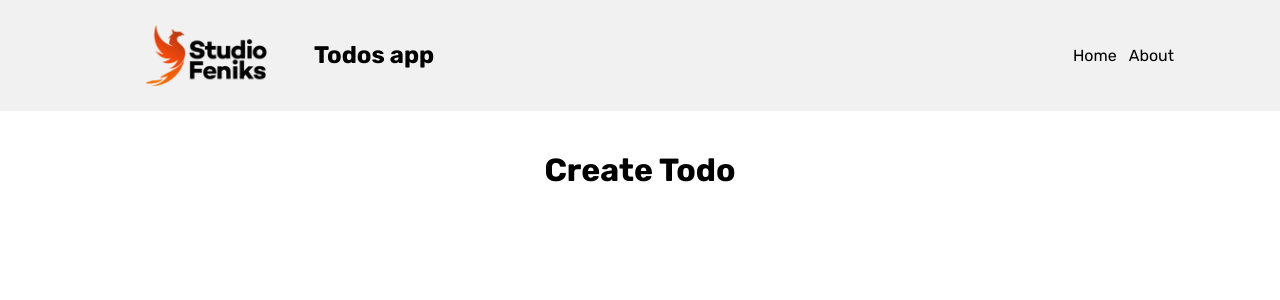
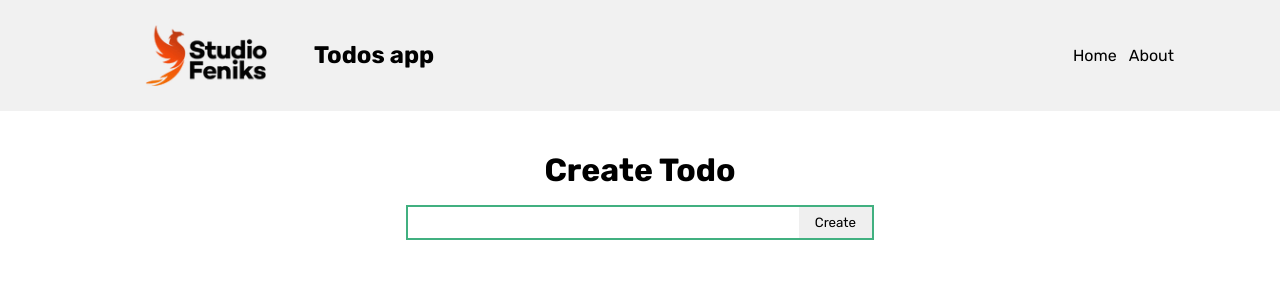
Before and after one commit to MateuszKuruc/vue-todos, a Vue app: page / in a window 1280 px wide. Shown: the top 300 px of the page. Built offline with nearby package versions, Linux system fonts and the light colour scheme.

Commit message:
add input field for todo creator

```diff
--- /dev/null
+++ b/src/components/TodoCreator.vue
@@ -0,0 +1,36 @@
+<script setup></script>
+
+<template lang="">
+  <div class="input-wrap">
+    <input type="text" />
+    <button>Create</button>
+  </div>
+</template>
+
+<style lang="scss" scoped>
+.input-wrap {
+  display: flex;
+  transition: 250ms ease;
+  border: 2px solid #41b080;
+
+  &:focus-within {
+    box-shadow: 0 -4px 6px -1px rgb(0 0 0 / 0.1),
+      0 -2px 4px -2px rgb(0 0 0 / 0.1);
+  }
+
+  input {
+    width: 100%;
+    padding: 8px 6px;
+    border: none;
+
+    &:focus {
+      outline: none;
+    }
+  }
+
+  button {
+    padding: 8px 16px;
+    border: none;
+  }
+}
+</style>
--- a/src/views/TodosView.vue
+++ b/src/views/TodosView.vue
@@ -1,10 +1,11 @@
 <script setup>
-
+import TodoCreator from "@/components/TodoCreator.vue";
 </script>
 
 <template>
   <main>
-<h1>Create Todo</h1>
+    <h1>Create Todo</h1>
+    <TodoCreator />
   </main>
 </template>
 
```
